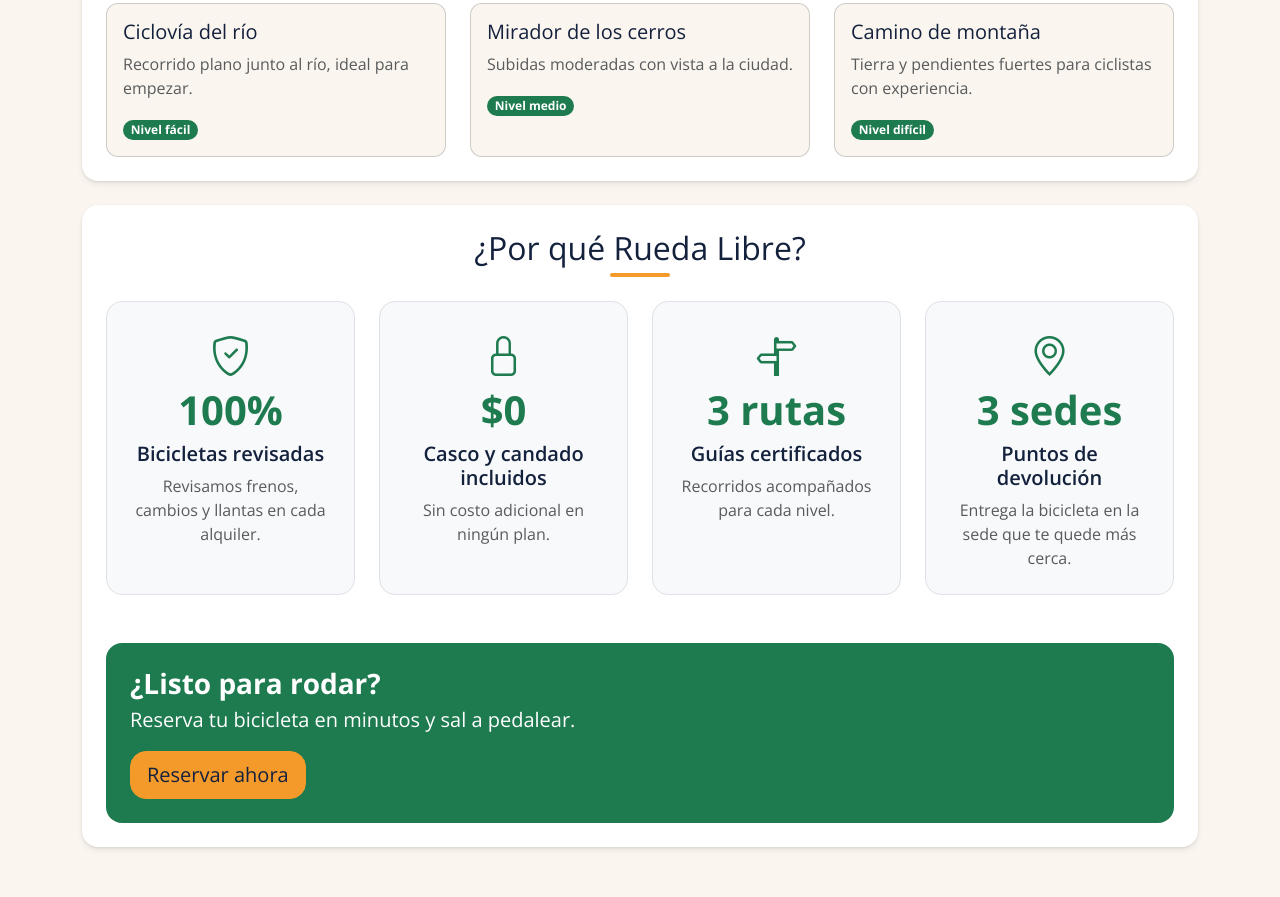
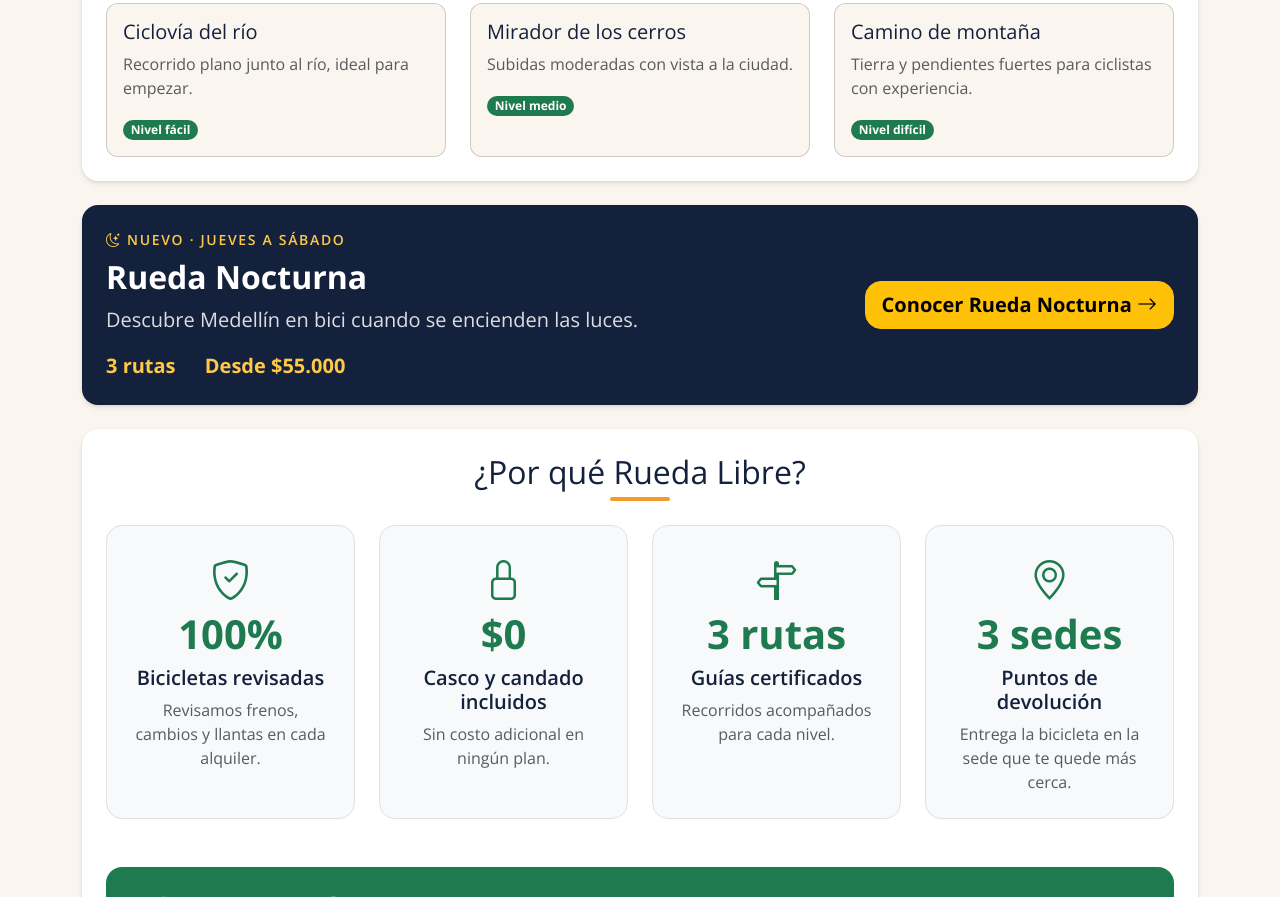
Before and after one commit to fo-kin12/pagina-update, a plain HTML site: page pagina-bicis-main/index.html in a window 1280 px wide. Shown: the part 1686-2583 px from the top of the page. Drawn offline with nearby package versions, Linux system fonts and the light colour scheme; grey boxes are pictures that could not be loaded.

Commit message:
Unir Rueda Nocturna con el sitio de Rueda Libre
- Agrega "Rueda Nocturna" al menú de Inicio, Reservas y Tarifas
- Agrega una sección destacada de Rueda Nocturna en el inicio
- En Rueda Nocturna: enlace "Volver a Rueda Libre" en la cabecera y "Reservas" en el pie

```diff
--- a/pagina-bicis-main/index.html
+++ b/pagina-bicis-main/index.html
@@ -24,6 +24,7 @@
         <li class="nav-item"><a class="nav-link active" aria-current="page" href="index.html">Inicio</a></li>
         <li class="nav-item"><a class="nav-link" href="ireservas.html">Reservas</a></li>
         <li class="nav-item"><a class="nav-link" href="tarifas.html">Tarifas</a></li>
+        <li class="nav-item"><a class="nav-link" href="nocturna/index.html"><i class="bi bi-moon-stars" aria-hidden="true"></i> Rueda Nocturna</a></li>
           </ul>
         </div>
       </div>
@@ -200,6 +201,23 @@
       </div>
     </section>
 
+    <section class="panel p-3 p-md-4 mb-4 text-white" id="nocturna" style="background: var(--azul-noche);" aria-labelledby="titulo-nocturna">
+      <div class="row align-items-center g-4">
+        <div class="col-12 col-md-7">
+          <p class="text-uppercase fw-semibold small mb-2" style="color:#FFC845; letter-spacing:.12em;"><i class="bi bi-moon-stars" aria-hidden="true"></i> Nuevo · Jueves a sábado</p>
+          <h2 id="titulo-nocturna" class="fw-bold mb-2 text-white">Rueda Nocturna</h2>
+          <p class="lead mb-3" style="color:rgba(255,255,255,.85);">Descubre Medellín en bici cuando se encienden las luces.</p>
+          <ul class="list-inline mb-0 fw-bold fs-5" style="color:#FFC845;">
+            <li class="list-inline-item me-4">3 rutas</li>
+            <li class="list-inline-item">Desde $55.000</li>
+          </ul>
+        </div>
+        <div class="col-12 col-md-5 text-md-end">
+          <a class="btn btn-warning btn-lg fw-bold" href="nocturna/index.html">Conocer Rueda Nocturna <i class="bi bi-arrow-right" aria-hidden="true"></i></a>
+        </div>
+      </div>
+    </section>
+
     <section class="panel p-3 p-md-4 mb-4" id="beneficios">
       <h2 class="titulo-seccion text-center mb-4">¿Por qué Rueda Libre?</h2>
       <div class="row g-4">
```
Also changed, not shown: pagina-bicis-main/ireservas.html (+1 -0 lines), pagina-bicis-main/nocturna/index.html (+2 -0 lines), pagina-bicis-main/tarifas.html (+1 -0 lines).
